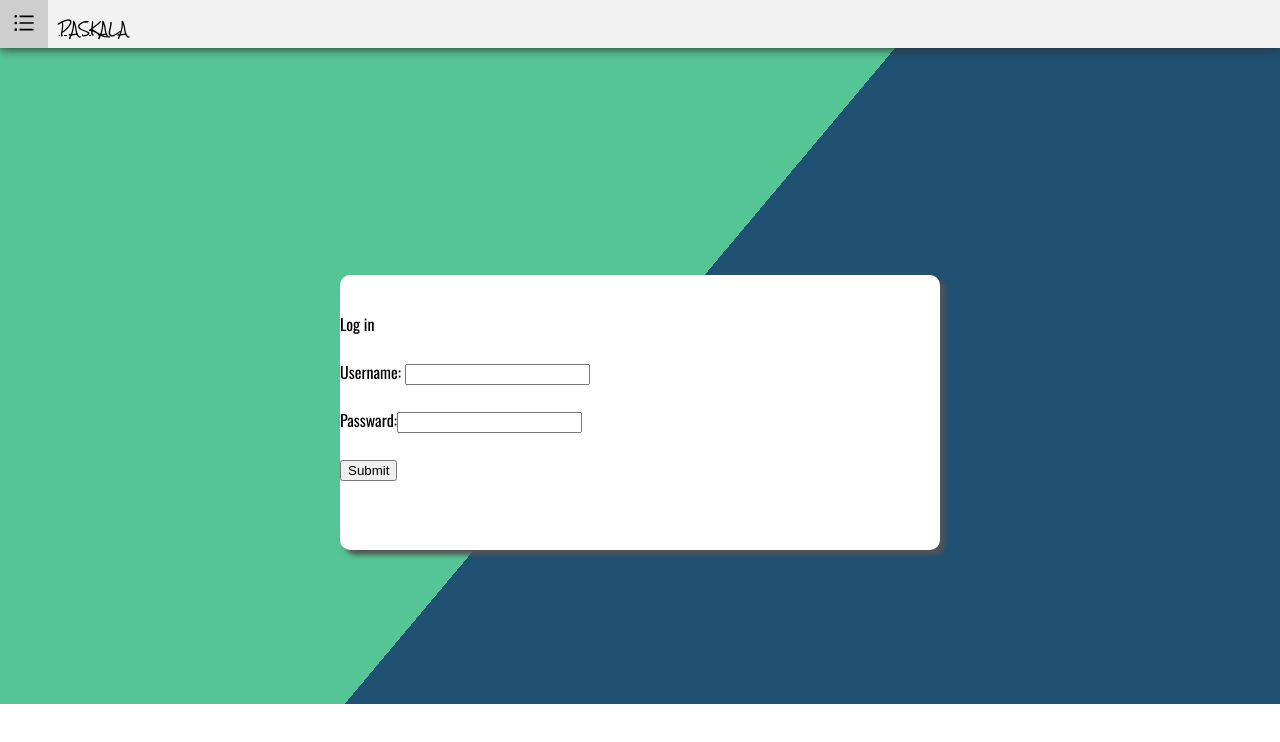
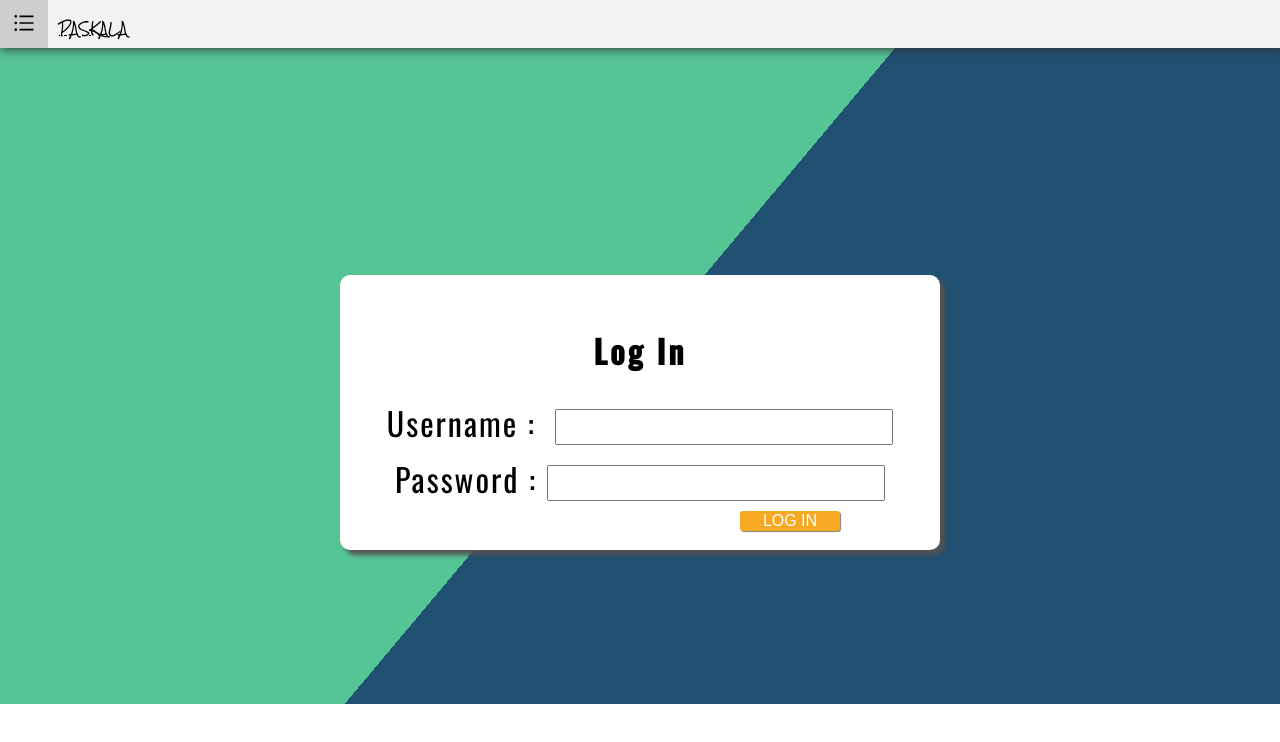
Before and after one commit to dh4618/webapp, a React (Create React App) app: page /login in a window 1280 px wide. Shown: the top 742 px of the page. Built offline with nearby package versions, Linux system fonts and the light colour scheme.

Commit message:
basic css with text field and button

```diff
--- a/src/App.css
+++ b/src/App.css
@@ -31,11 +31,13 @@ h1 {
 h2 {
   font-size: 2em;
   margin-bottom: 0.75em;
+  text-align: center;
+  letter-spacing: 3px;
 }
 h3 {
   font-size: 1.5em;
   line-height: 1;
-  margin-bottom: 1em;
+
 }
 h4 {
   font-size: 1.2em;
@@ -377,6 +379,43 @@ h6 {
   height:55vw;
  }
 
+ .form-fields {
+  text-align: center;
+  letter-spacing: 2px;
+  font-size: xx-large;
+ }
+
+
+ .form-fields input[type=text],
+ .form-fields input[type=password]{
+  margin-left:10px;
+  margin-bottom: 10px;
+  padding-left: 100px;
+  padding-top: 10px;
+  font-size: large;
+ }
+
+ .loginHero input[type=button] {
+  position: absolute;
+  right: 100px;
+  width: 100px;
+  height: 20px;
+  display: inline-block;
+  text-decoration: none;
+  font-size: medium;
+  letter-spacing: var(--mainSpacing);
+  color: white;
+  background: rgb(247, 169, 35);
+  border: none;
+  box-shadow: 1px 1px 1px grey;
+  text-transform: uppercase;
+  cursor: pointer;
+  text-align: center;
+  border-radius: 3px;
+ }
+
+
+
 /* Payment */
 .payment {
   background-color: pink;
--- a/src/pages/login.js
+++ b/src/pages/login.js
@@ -4,10 +4,11 @@ export default function login() {
     return (
         <div className="login">
             <div className="loginHero">
-                Log in
-                <div> Username: <input type="text" name="username"/> </div>
-                <div>Passward:<input type="password" name="password" /></div>
-                <div><input type="submit" name="Log in" /></div>
+
+                <h2>Log In</h2>
+                <div className="form-fields">Username : <input type="text" name="username"/> </div>
+                <div className="form-fields">Password :<input type="password" name="password" /></div>
+                <div><input type="button" value="Log In" /></div>
             </div>
 
         </div>
```
